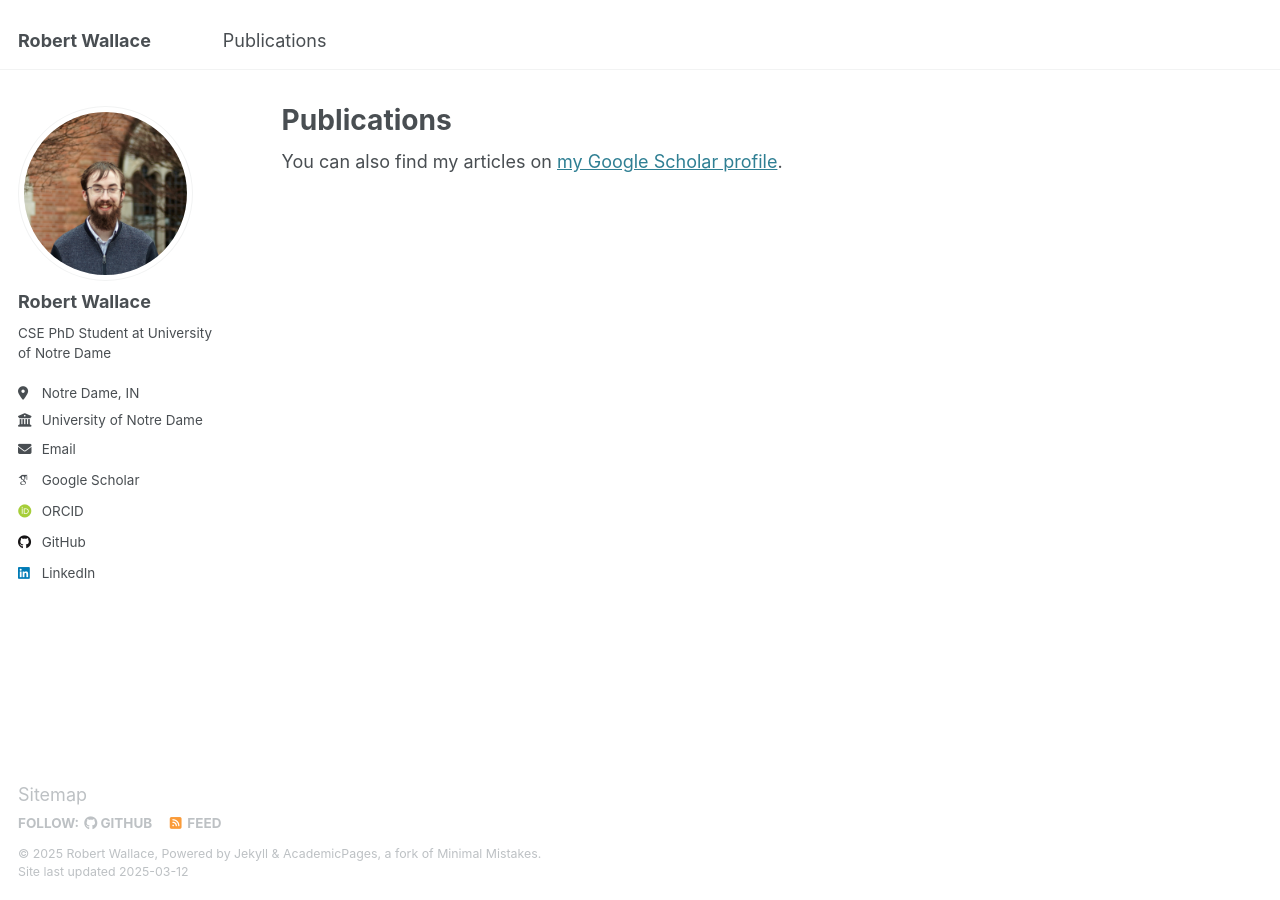
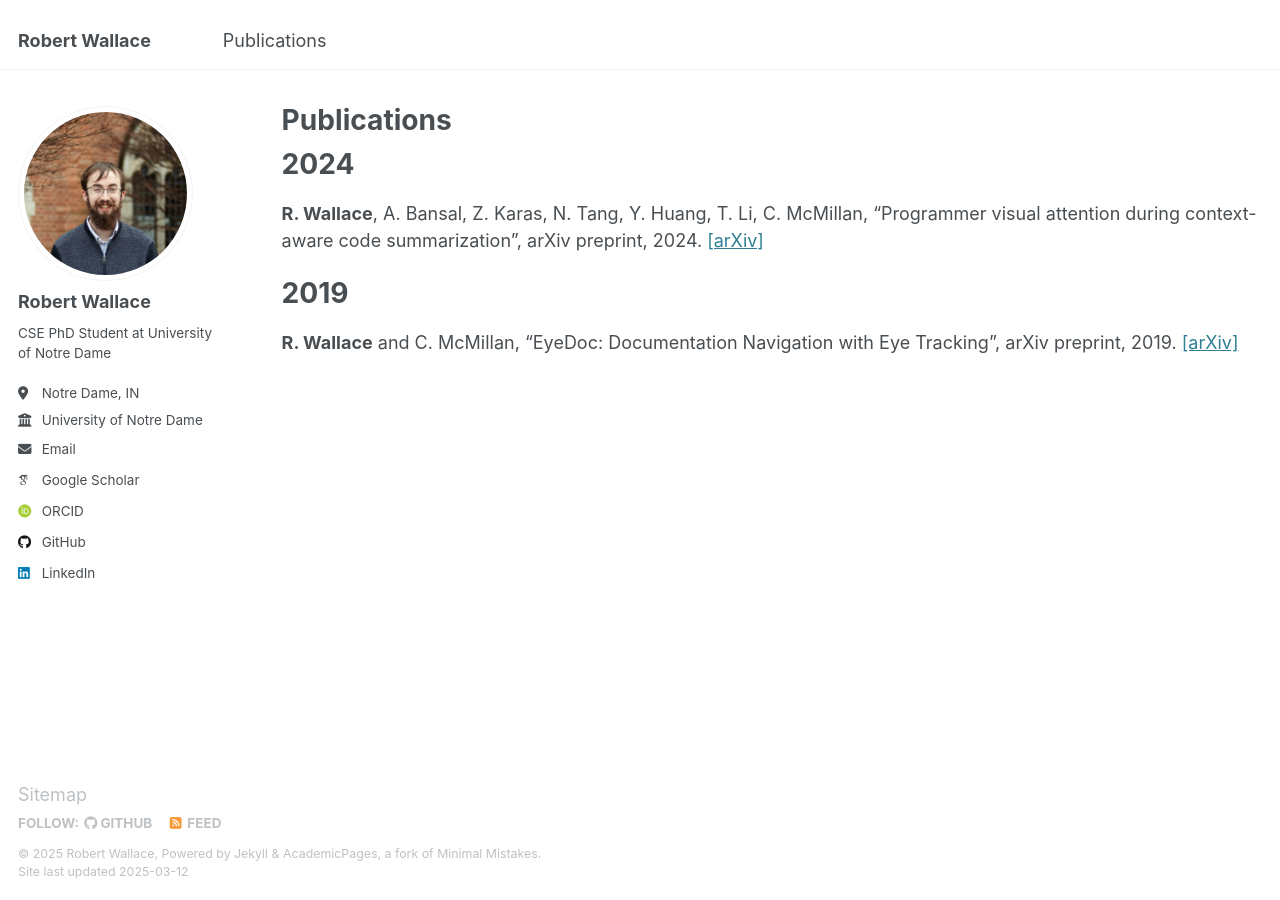
Before and after one commit to rwallac/rwallac.github.io, a Jekyll site: the page built from _pages/publications.md, in a window 1280 px wide. Built offline with Jekyll 4.4.1, drawn with Linux system fonts in a browser that asks for light colours; some web fonts are replaced.

Commit message:
publications

```diff
--- /dev/null
+++ b/_pages/publications.md
@@ -0,0 +1,13 @@
+---
+layout: archive
+title: "Publications"
+permalink: /publications/
+author_profile: true
+---
+# 2024
+
+**R. Wallace**, A. Bansal, Z. Karas, N. Tang, Y. Huang, T. Li, C. McMillan, “Programmer visual attention during context-aware code summarization”, arXiv preprint, 2024. [[arXiv]](https://arxiv.org/pdf/2405.18573)
+
+# 2019
+
+**R. Wallace** and C. McMillan, “EyeDoc: Documentation Navigation with Eye Tracking”, arXiv preprint, 2019. [[arXiv]](https://arxiv.org/pdf/1903.00040)
```
Also changed, not shown: _pages/publications.html (+1 -6 lines), _publications/2019-02-28-EyeDoc.md (+0 -8 lines).
